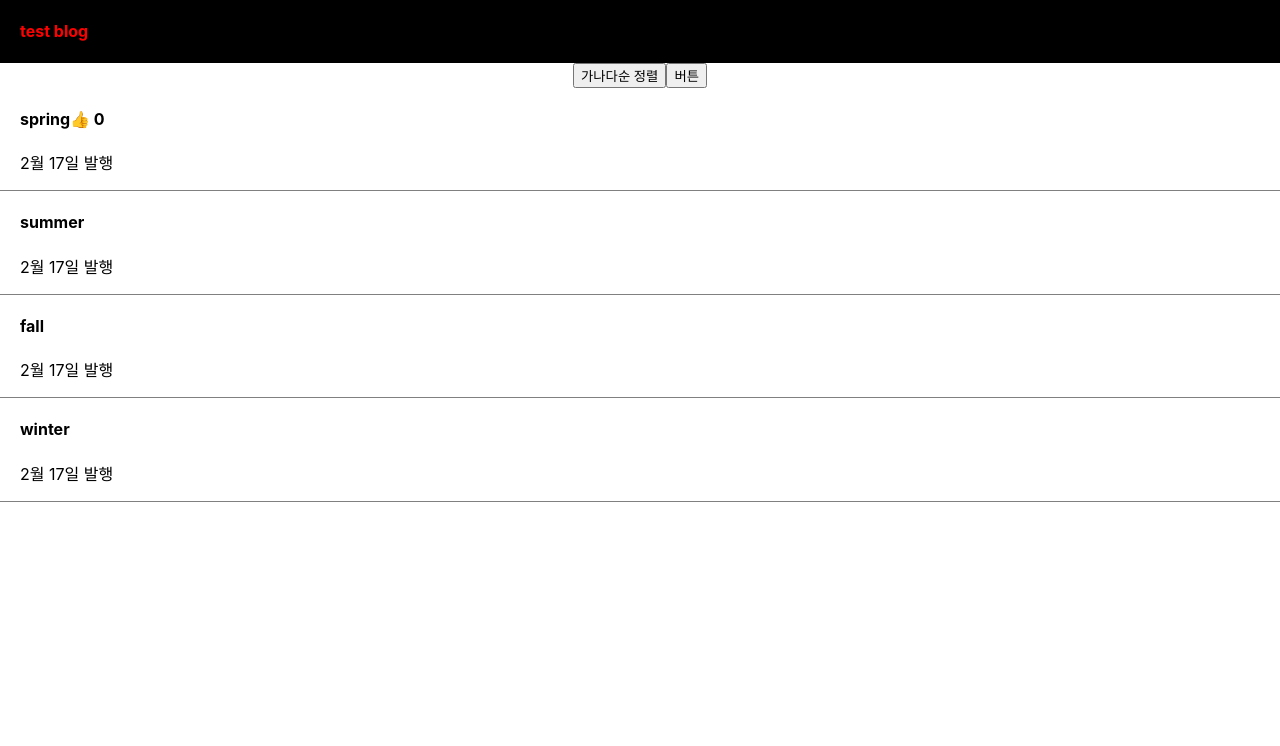
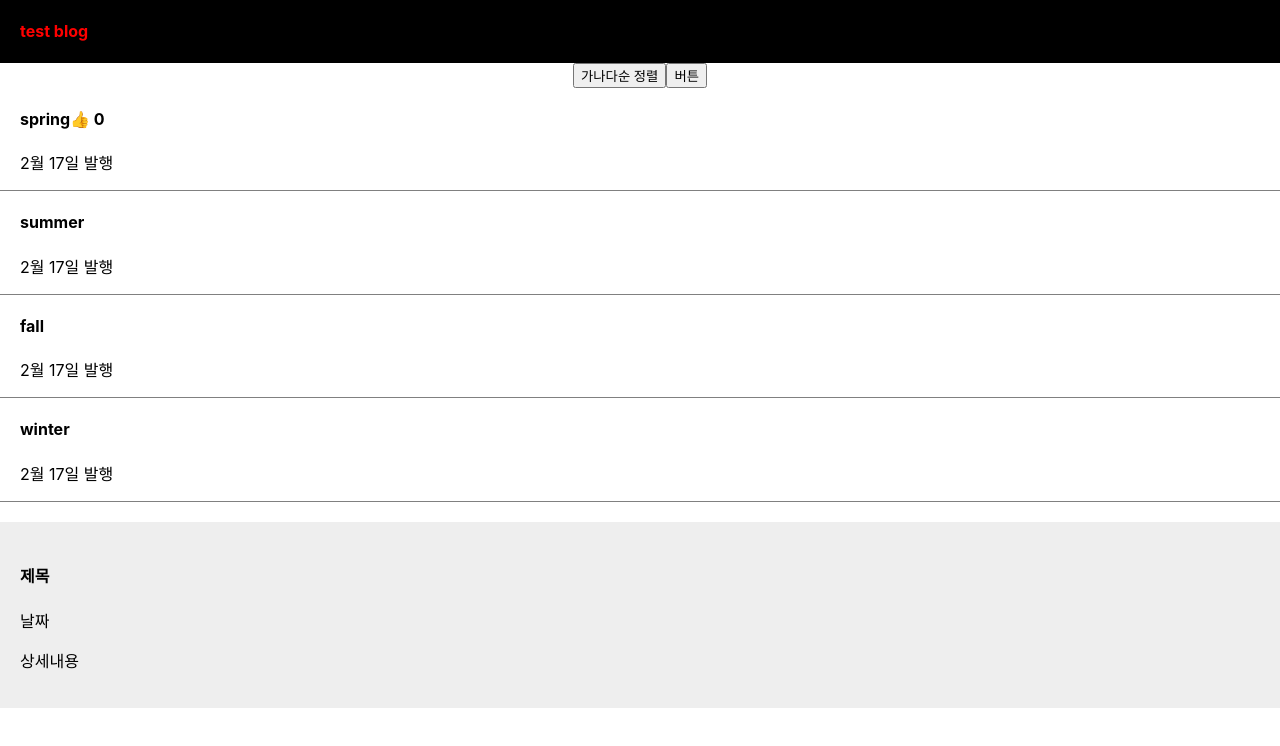
Before and after one commit to jovid18/react_prac, a React (Create React App) app in the folder blog/: page / in a window 1280 px wide. Shown: the top 746 px of the page. Built offline with nearby package versions, Linux system fonts and the light colour scheme.

Commit message:
FEAT: add modal component

```diff
--- a/blog/src/App.css
+++ b/blog/src/App.css
@@ -52,3 +52,10 @@
         transform: rotate(360deg);
     }
 }
+
+.modal {
+    margin-top: 20px;
+    padding: 20px;
+    background: #eee;
+    text-align: left;
+}
--- a/blog/src/App.js
+++ b/blog/src/App.js
@@ -47,6 +47,17 @@
                 <h4>{글제목[3]}</h4>
                 <p>2월 17일 발행</p>
             </div>
+            <Modal></Modal>
+        </div>
+    );
+}
+
+function Modal() {
+    return (
+        <div className="modal">
+            <h4>제목</h4>
+            <p>날짜</p>
+            <p>상세내용</p>
         </div>
     );
 }
```
